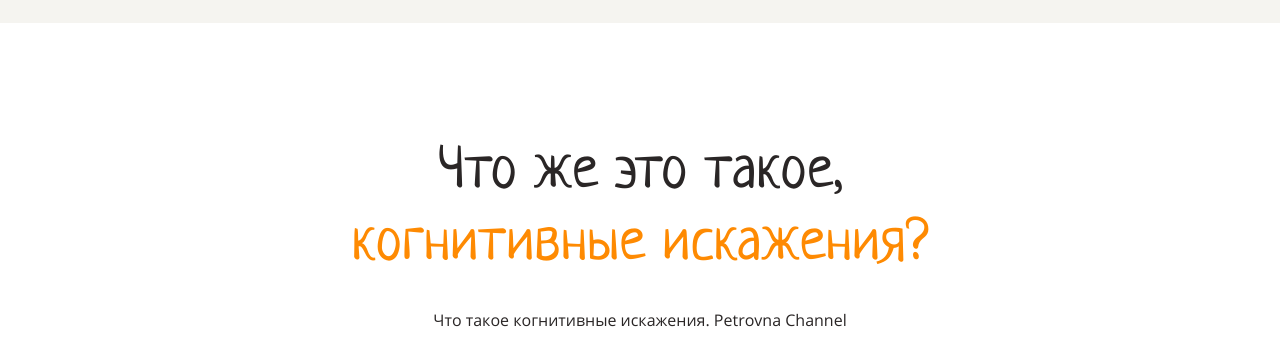
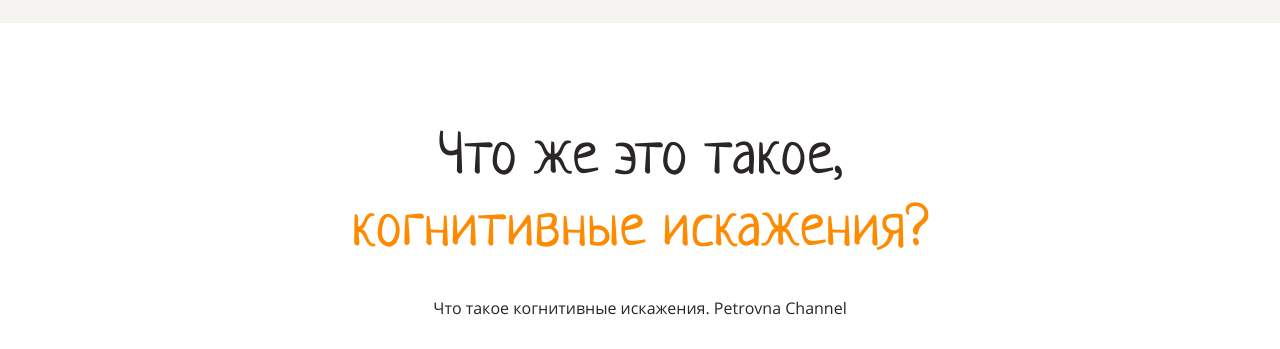
Before and after one commit to looleeluu/layout-designer-project-lvl1, a website: page src/index.html in a window 1280 px wide. Shown: the part 880-1229 px from the top of the page. Drawn offline with Linux system fonts and the light colour scheme.

Commit message:
fix video section

```diff
--- a/src/index.html
+++ b/src/index.html
@@ -37,9 +37,10 @@
   <main>
     <div class="video-section">
       <div class="section t-a-center">
-        <h2 class="m-t-14 p-b-7"><span class="c-dark">Что же это такое,</span><br>когнитивные искажения?</h2>
-        <p class="p-20">Что такое когнитивные искажения. Petrovna Channel</p>
-        <div class="p-t-10">
+        <h2 class="c-dark p-0">Что же это такое,</h2>
+        <h2 class="p-0">когнитивные искажения?</h2>
+        <p class="p-30">Что такое когнитивные искажения. Petrovna Channel</p>
+        <div>
           <iframe class="video" width="919" height="569" src="https://www.youtube.com/embed/jie9AizBqss" frameborder="0" allowfullscreen></iframe>
         </div>
       </div>
--- a/src/styles/index.css
+++ b/src/styles/index.css
@@ -280,16 +280,20 @@ h3 {
   padding: 38px 55px 40px 55px;
 }
 
+.p-0 {
+  padding: 0;
+}
+
 .p-20 {
   padding: 20px;
 }
 
+.p-30 {
+  padding: 29px 30px 30px 30px;
+}
+
 .p-t-10 {
   padding-top: 10px;
-}
-
-.p-t-20 {
-  padding-top: 30px;
 }
 
 .p-t-30 {
@@ -302,10 +306,6 @@ h3 {
 
 .p-t-100 {
   padding-top: 100px;
-}
-
-.p-b-7 {
-  padding-bottom: 7px;
 }
 
 .p-b-10 {
```
